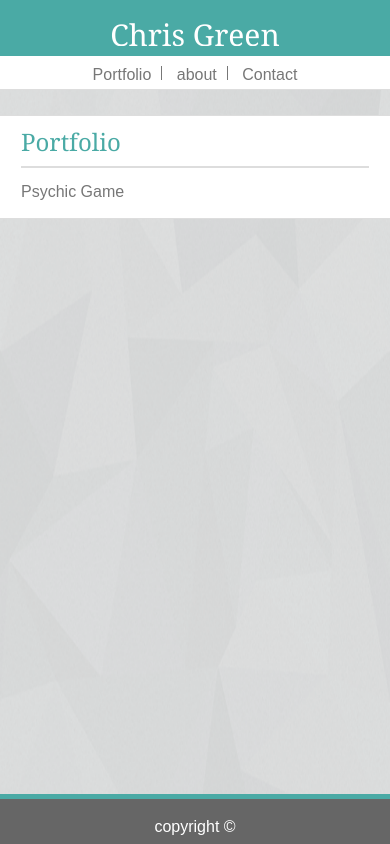
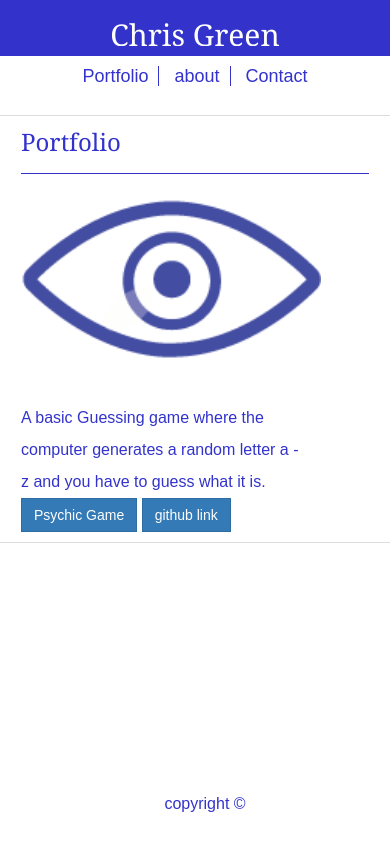
Before and after one commit to greench0/greench0.github.io, a plain HTML site: page index.html in a window 390 px wide. Drawn offline with nearby package versions, Linux system fonts and the light colour scheme.

Commit message:
new color update

```diff
--- a/css/style.css
+++ b/css/style.css
@@ -6,27 +6,60 @@
 
 body {
 
-  background: lightgrey;
-
+  background: white;
   font-family: 'Arial', 'Helvetica Neue', Helvetica, sans-serif;
 }
 
+@border-radius-base:        0px;
+@border-radius-large:       0px;
+@border-radius-small:       0px;
+
+* {
+  border-radius: 0 !important;
+}
+
+#top, #bottom, #left, #right {
+	background: #3333cc;
+	position: fixed;
+	}
+	#left, #right {
+		top: 0; bottom: 0;
+		width: 25px;
+		}
+		#left { left: 0; }
+		#right { right: 0; }
+
+	#top, #bottom {
+		left: 0; right: 0;
+		height: 25px;
+		}
+		#top { top: 0; }
+    #bottom { bottom: 0; }
+
+
+.text-center {
+  {
+    font-family: 'Georgia', Times, Times New Roman, serif;
+    color: #3333cc;
+    font-size: 30px;
+  }
+}
 
 h1 {
   font-family: 'Georgia', Times, Times New Roman, serif;
-  color: #4aaaa5;
+  color: #3333cc;
   font-size: 30px;
 }
 
 h2 {
   font-family: 'Georgia', Times, Times New Roman, serif;
-  color: #4aaaa5;
+  color: #3333cc;
   font-size: 24px;
 }
 
 
 header {
-  border-bottom: 1px solid #dddddd;
+  /* border-bottom: 1px solid #dddddd; */
   color: #333;
   background:white;
 }
@@ -34,9 +67,9 @@ header {
 
 /* header info */
 #logo {
-  background: #4aaaa5;
+  background: #3333cc;
   color: white;
-  padding: 20px 25px 20px 25px;
+  padding: 25px 25px 20px 25px;
   float: left;
   height: 100%;
 
@@ -50,15 +83,18 @@ nav {
   height: 75px;
   position: center;
 
+
 }
 
   ul {
     list-style-type: none;
+    font-size: 18px;
     margin: 0;
     padding: 0;
+    padding-top: 22px;
     float: right;
     overflow: hidden;
-    color: #777777;
+    color: #3333cc;
     position: relative;
   top: 50%;
   transform: translateY(-50%);
@@ -67,30 +103,30 @@ nav {
 
   li{
     display: inline;
-    color: #777777;
+    color: ;
     height: 100%;
   }
 
   li a {
     text-align: center;
-    color: #777777;
+    color: #3333cc;
     padding: 10px 10px;
     text-decoration: none;
   }
 
   li a:hover {
-    color: #4aaaa5;
+    color: #777777;
   }
 
   .vline {
-      border-right: 1px solid #777777;
+      border-right: 1px solid #3333cc;
       height: 50px;
   }
 
 
 section {
   background: white;
-  border: 1px solid #dddddd;
+  /* border: 1px solid #dddddd; */
   color: #333;
   font-family: 'Arial', 'Helvetica Neue', Helvetica, sans-serif;
 line-height: 200%;
@@ -105,8 +141,9 @@ padding: 10px 25px 30px 25px;
 
 hr {
   border: 0;
-height: 2px;
-background: #ddd;
+height: 1px;
+background: #3333cc;
+margin: 15px 0 25px 0;
 
 }
 
@@ -118,21 +155,21 @@ img {
 padding: 15px 25px 0px 0px;
 }
 p {
-  color: #777777;
+  color: #3333cc;
 }
 
  /* footer info */
 footer {
-  background: #666666;
-  border-top: 5px solid #4aaaa5;
-  color: white;
-  height: 50px;
+  background: white;
+  /* border-top: 2px solid #3333cc; */
+  color: #3333cc;
+  height: 55px;
   position: fixed;
   left: 0;
   bottom: 0;
   width: 100%;
   text-align: center;
-  padding: 20px;
+  padding: 7px 0 0 20px;
 
 }
 
@@ -153,7 +190,7 @@ input[type=text], select, textarea {
 }
 
 input[type=submit] {
-  background-color: #4aaaa5;
+  background-color: #3333cc;
   color: white;
   padding: 12px 25px;
   border: none;
@@ -184,7 +221,7 @@ input[type=submit]:hover {
   top: 75%;
   left: 44.5%;
   transform: translate(-50%, -50%);
-  background: #4aaaa5;
+  background: #3333cc;
   width: 200px;
   padding: 3px 0px;
   font-family: 'Georgia', Times, Times New Roman, serif;
@@ -192,7 +229,7 @@ input[type=submit]:hover {
 }
 
 a {
-  color:#777777;
+  color:#3333cc;
   text-decoration: none;
 }
 
@@ -248,7 +285,9 @@ a:active {
   }
 
 #logo {
-  padding: 20px 25px 20px 25px;
+
+  padding: 25px 25px 20px 25px;
+
   height: 100%;
 }
 
@@ -274,7 +313,7 @@ section {
     margin-left: 270px;
     padding: 0;
     float: left;
-    color: #777777;
+    color: #3333cc;
   }
 
 /* portfolio page info */
@@ -313,11 +352,16 @@ section {
 
 
   }
+  card {
+    border-bottom: 1px solid #dddddd;
+  }
+
+
   #logo {
-    background: #4aaaa5;
+    background: #3333cc;
     color: white;
     /* display: inline; */
-    padding: 20px 25px 20px 25px;
+    padding: 25px 25px 20px 25px;
     margin-left: 0px;
     float: left;
     height: 100%;
@@ -390,7 +434,7 @@ section {
 
 
       #logo {
-        background: #4aaaa5;
+        background: #3333cc;
         color: white;
         display: inline;
         padding: 20px 0px 20px 0px;
@@ -431,7 +475,7 @@ img {
   top: 75%;
   left: 44.5%;
   transform: translate(-50%, -50%);
-  background: #4aaaa5;
+  background: #3333cc;
   width: 300px;
   padding: 3px 0px;
   font-family: 'Georgia', Times, Times New Roman, serif;
@@ -450,7 +494,7 @@ header {
 
 /* header info */
 #logo {
-  background: #4aaaa5;
+  background: #3333cc;
   color: white;
 
   float: left;
@@ -467,7 +511,7 @@ nav {
 
   height: 80px;
   position: center;
-  background: #4aaaa5;
+  background: #3333cc;
   margin-bottom: 20px;
 }
 
@@ -483,8 +527,22 @@ ul {
   width: 100%;
   height: 60px;
 
+}
 
+#top, #bottom, #left, #right {
+	background: none;
+	position: fixed;
+	}
+	#left, #right {
+		top: 0; bottom: 0;
+		width: 18px;
+		}
+		#left { left: 0; }
+		#right { right: 0; }
 
-
-
-}
+	#top, #bottom {
+		left: 0; right: 0;
+		height: 18px;
+		}
+		#top { top: 0; }
+    #bottom { bottom: 0; }
--- a/index.html
+++ b/index.html
@@ -4,14 +4,18 @@
     <head>
         <meta charset="UTF-8">
         <title>Portfolio</title>
+        <script src="https://cdnjs.cloudflare.com/ajax/libs/jquery/3.2.1/jquery.min.js"></script>
+        <link rel="stylesheet" href="https://maxcdn.bootstrapcdn.com/bootstrap/3.3.6/css/bootstrap.min.css" integrity="sha384-1q8mTJOASx8j1Au+a5WDVnPi2lkFfwwEAa8hDDdjZlpLegxhjVME1fgjWPGmkzs7" crossorigin="anonymous">
+        <!-- <link rel="stylesheet" type="text/css" href="css/style-2.css"> -->
         <link rel="stylesheet" type="text/css" href="css/reset.css">
         <link rel="stylesheet" type="text/css" href="css/style.css">
       </head>
 
 <body>
   <header>
+      <h1 id="logo">Chris Green</h1>
     <nav>
-    <h1 id="logo">Chris Green</h1>
+
     <ul>
           <li class="vline"><a href="index.html">Portfolio</a></li>
           <li class="vline"><a href="about.html">about</a></li>
@@ -26,10 +30,20 @@
     <h2>Portfolio</h2>
     <hr>
 
+    <div class="card" style="width: 18rem;">
+      <img class="card-img-top" src="images/blue-eye.png" alt="Card image cap">
+      <div class="card-body">
+        <h3 class="card-title" style="color:#">Psychic Game</h3>
+        <p class="card-text">A basic Guessing game where the computer generates a random letter a - z and you have to guess what it is.</p>
 
 
+        <a href="https://greench0.github.io/Psychic-Game/index.html" class="btn btn-primary">Psychic Game</a>
+        <a href="https://github.com/greench0/Psychic-Game" class="btn btn-primary">github link</a>
 
-  <a href=" https://greench0.github.io/Psychic-Game/index.html">Psychic Game</a>
+      </div>
+    </div>
+
+
 
 
 
@@ -43,9 +57,13 @@
       copyright &copy;
      </footer>
 
-     <div id="bg">
+     <!-- <div id="bg">
         <img src="images/shattered.png" alt="">
-      </div>
+      </div> -->
+      <div id="left"></div>
+      <div id="right"></div>
+      <div id="top"></div>
+      <div id="bottom"></div>
 </body>
 
 </html>
```
Also changed, not shown: about.html (+6 -2 lines), contact.html (+6 -2 lines), images/blue-eye.png (added), images/eye.png (added), 1 other file.
